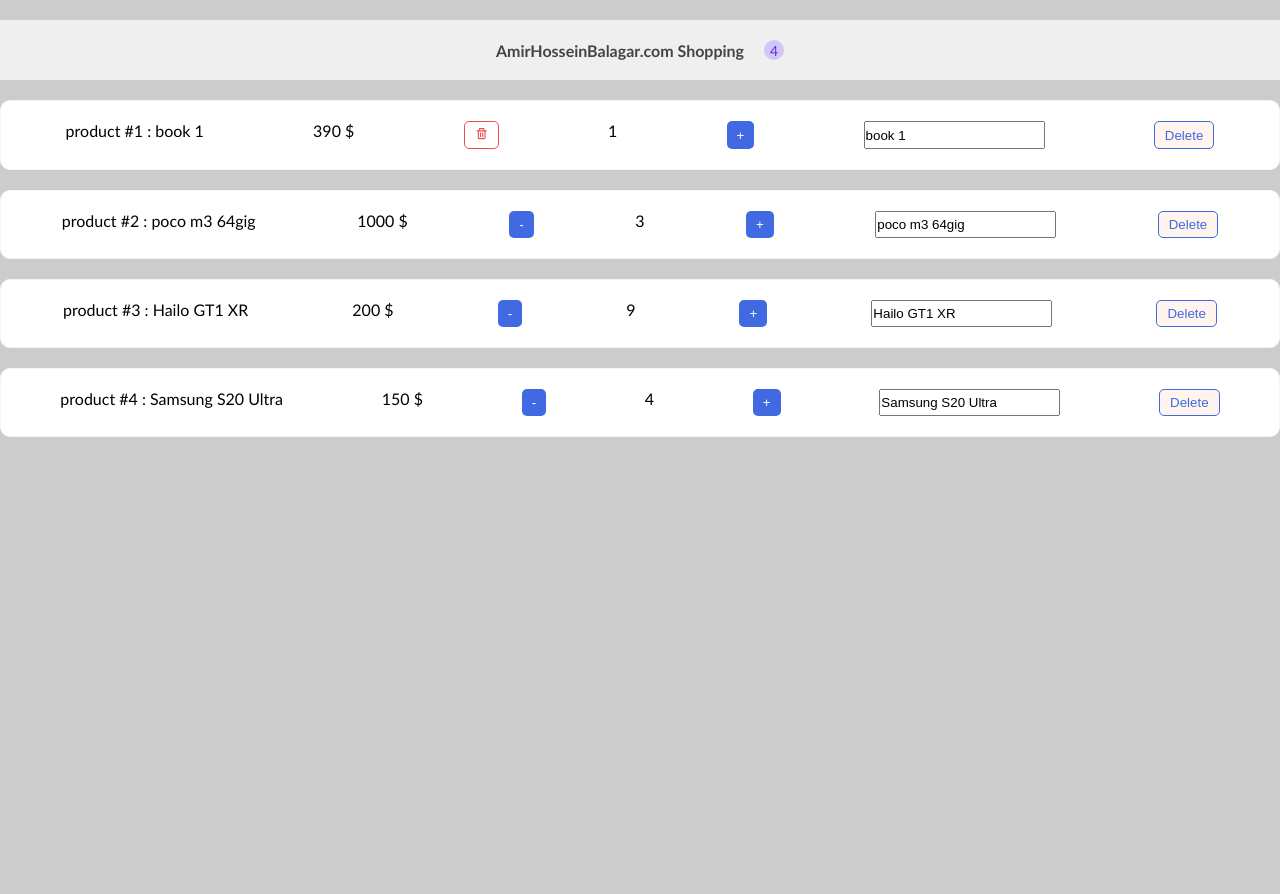
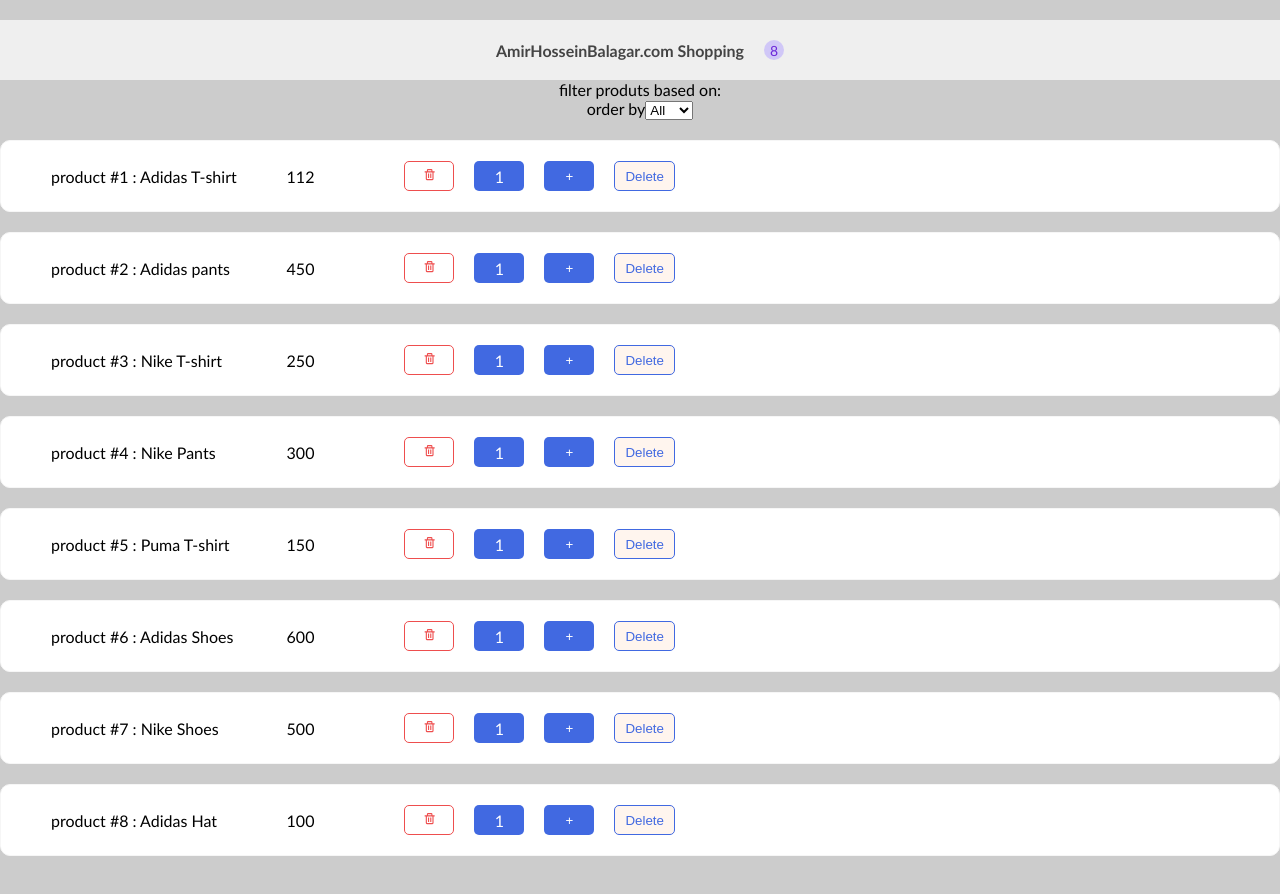
Before and after one commit to amirho3einb/ReactCourse, a React (Create React App) app: page / in a window 1280 px wide. Before the commit the page ends 800 px from the top, so only its background shows below. Built offline with nearby package versions, Linux system fonts and the light colour scheme.

Commit message:
backup Code

```diff
--- a/package.json
+++ b/package.json
@@ -10,6 +10,7 @@
     "react-dom": "^17.0.2",
     "react-icons": "^4.2.0",
     "react-scripts": "4.0.3",
+    "react-select": "^5.0.0",
     "web-vitals": "^1.1.2"
   },
   "scripts": {
--- a/src/App.js
+++ b/src/App.js
@@ -11,6 +11,7 @@
 import CounterReducer from "./components/Reducer/CounterReducer";
 import CounterReducerTwo from "./components/Reducer/CounterReducerTwo";
 import ProductsProvider from "./components/Provider/ProductsProvider";
+import Filter from "./components/Filter/Filter";
 
 
 
@@ -21,6 +22,7 @@
          <ProductsProvider>
             <div className="container" id="title">
                 <NavBar />
+                <Filter />
                 <ProductList
                 />
             </div>
--- /dev/null
+++ b/src/components/Filter/Filter.js
@@ -0,0 +1,25 @@
+import { useProductsAction } from "../Provider/ProductsProvider";
+
+
+const Filter = () => {
+    const dispatch = useProductsAction();
+    return (
+        <div>
+            <p>filter produts based on:</p>
+            <div>
+                order by
+                <select onChange={(e)=> dispatch({type: "filter", event: e})}>
+                    <option value="">All</option>
+                    <option value="XS">XS</option>
+                    <option value="S">S</option>
+                    <option value="M">M</option>
+                    <option value="L">L</option>
+                    <option value="XL">XL</option>
+                    <option value="XXL">XXL</option>
+                </select>
+            </div>
+        </div>
+     );
+}
+
+export default Filter;
--- a/src/components/Provider/ProductsProvider.js
+++ b/src/components/Provider/ProductsProvider.js
@@ -1,15 +1,16 @@
 import React, { useState , useContext } from 'react';
 import { useReducer } from 'react/cjs/react.development';
+import {productData} from "../../db/products";
 
 const productContext = React.createContext();
 const productContextDispatcher = React.createContext();
 
-const initialState = [
-    {id: "1", name: "book 1", price: "390 $", quantity: 1},
-    {id: "2", name: "poco m3 64gig", price: "1000 $",quantity: 3},
-    {id: "3", name: "Hailo GT1 XR", price: "200 $", quantity: 9},
-    {id: "4", name: "Samsung S20 Ultra", price: "150 $", quantity: 4}
-];
+// const initialState = [
+//     {id: "1", name: "book 1", price: "390 $", quantity: 1},
+//     {id: "2", name: "poco m3 64gig", price: "1000 $",quantity: 3},
+//     {id: "3", name: "Hailo GT1 XR", price: "200 $", quantity: 9},
+//     {id: "4", name: "Samsung S20 Ultra", price: "150 $", quantity: 4}
+// ];
 const reducer = (state, action) => {
     switch (action.type){
         case "increament":{
@@ -50,15 +51,20 @@
             const filterdProducts = state.filter((p)=>p.id !== action.id);
             return filterdProducts;
         }
+        case "filter":{
+            console.log(action.event.target.value);
+            return state;
+        }
         default:
             return state;
     }
 };
 
 
+
 const ProductsProvider = ({children}) => {
     // const[count,setCount] = useState(4);
-    const [products, dispatch] = useReducer(reducer, initialState);
+    const [products, dispatch] = useReducer(reducer, productData);
 
 
     return (
--- a/src/components/product/Product.js
+++ b/src/components/product/Product.js
@@ -1,10 +1,10 @@
 import styles from './product.module.css';
 import { BiTrash } from "react-icons/bi";
 
-const Product = ({product,onDec,onInc,onChange,onDelete,onClick,children}) => {
+const Product = ({product,onDec,onInc,onChange,onDelete,children}) => {
     return(
-        <div className={styles.product}>
-            <p>product #{product.id} : {product.name}</p>
+        <div key={product.id} className={styles.product}>
+            <p>product #{product.id} : {product.title}</p>
             <p>{product.price}</p>
             <button
                 onClick={onDec}
@@ -17,7 +17,7 @@
             <span className={styles.value}>{product.quantity}</span>
             <button className={`${styles.button}`} onClick={onInc}>+</button>
             {children}
-            <input value={product.name} onChange={onChange}/>
+            {/* <input value={product.name} onChange={onChange}/> */}
             <button className={`${styles.button} ${styles.delBtn}`} onClick={onDelete}>Delete</button>
         </div>
     )
--- a/src/components/product/product.module.css
+++ b/src/components/product/product.module.css
@@ -2,14 +2,29 @@
   border: 1px solid #f6f6f6;
   background-color: #fff;
   border-radius: 10px;
-  padding: 20px 10px;
+  padding: 20px 50px;
   width: 80rem;
   margin: 20px auto;
   display: flex;
-  justify-content: space-around;
+  justify-content: left;
+  align-items: center;
+  text-align: left;
+}
+.product > :nth-child(1) {
+  width: 20%;
+}
+.product > :nth-child(2) {
+  width: 10%;
+}
+.product > :nth-child(3),
+.product > :nth-child(4),
+.product > :nth-child(5) {
+  width: 50px;
+  margin-right: 20px;
 }
 .button {
   padding: 5px 10px;
+  height: 30px;
   background-color: royalblue;
   color: #fff;
   outline: none;
@@ -27,3 +42,13 @@
   border: 1px solid rgb(238, 78, 78);
   background-color: #fff;
 }
+.value {
+  border-radius: 5px;
+  background-color: royalblue;
+  color: #fff;
+  height: 30px;
+  width: 30px;
+  display: flex;
+  align-items: center;
+  justify-content: center;
+}
--- /dev/null
+++ b/src/db/products.js
@@ -0,0 +1,75 @@
+export const productData = [
+    {
+        id : 1,
+        sku: 165464864646464654135,
+        title: "Adidas T-shirt",
+        quantity: 1,
+        availableSizes: ["X"],
+        price: 112,
+        isFreeShipping: true,
+    },
+    {
+        id : 2,
+        sku: 165464864646464654135,
+        title: "Adidas pants",
+        quantity: 1,
+        availableSizes: ["X", "XL", "XXL"],
+        price: 450,
+        isFreeShipping: true,
+    },
+    {
+        id : 3,
+        sku: 165464864646464654135,
+        title: "Nike T-shirt",
+        quantity: 1,
+        availableSizes: ["L", "XL", "XXL"],
+        price: 250,
+        isFreeShipping: true,
+    },
+    {
+        id : 4,
+        sku: 165464864646464654135,
+        title: "Nike Pants",
+        quantity: 1,
+        availableSizes: ["X", "L", "XXL"],
+        price: 300,
+        isFreeShipping: true,
+    },
+    {
+        id : 5,
+        sku: 165464864646464654135,
+        title: "Puma T-shirt",
+        quantity: 1,
+        availableSizes: ["XL"],
+        price: 150,
+        isFreeShipping: true,
+    },
+    {
+        id : 6,
+        sku: 165464864646464654135,
+        title: "Adidas Shoes",
+        quantity: 1,
+        availableSizes: ["L", "XL", "XXL"],
+        price: 600,
+        isFreeShipping: true,
+    },
+    {
+        id : 7,
+        sku: 165464864646464654135,
+        title: "Nike Shoes",
+        quantity: 1,
+        availableSizes: ["X", "L"],
+        price: 500,
+        isFreeShipping: true,
+    },
+    {
+        id : 8,
+        sku: 165464864646464654135,
+        title: "Adidas Hat",
+        quantity: 1,
+        availableSizes: ["XL", "XXL"],
+        price: 100,
+        isFreeShipping: true,
+    },
+
+]
```
Also changed, not shown: 1 other file (tests, documents, lock files or other folders).
